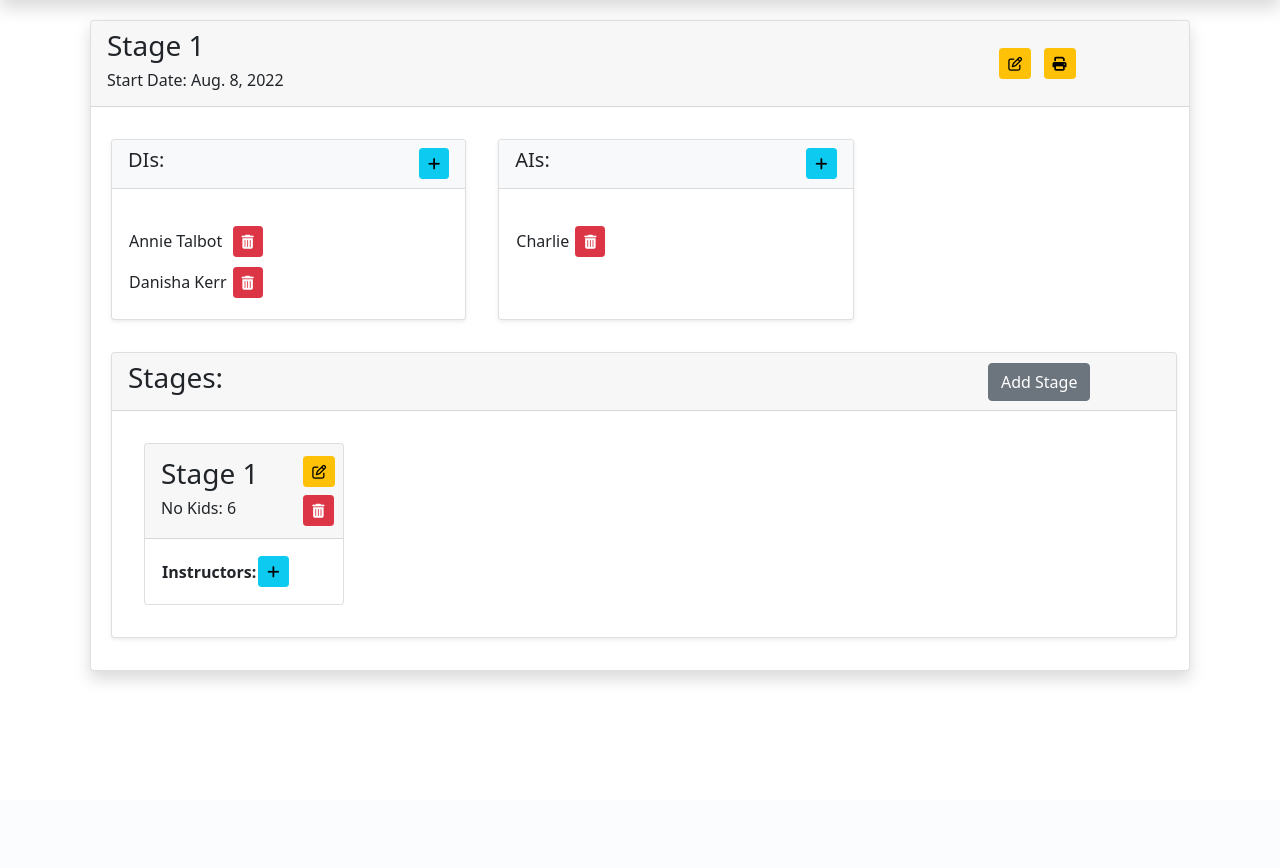
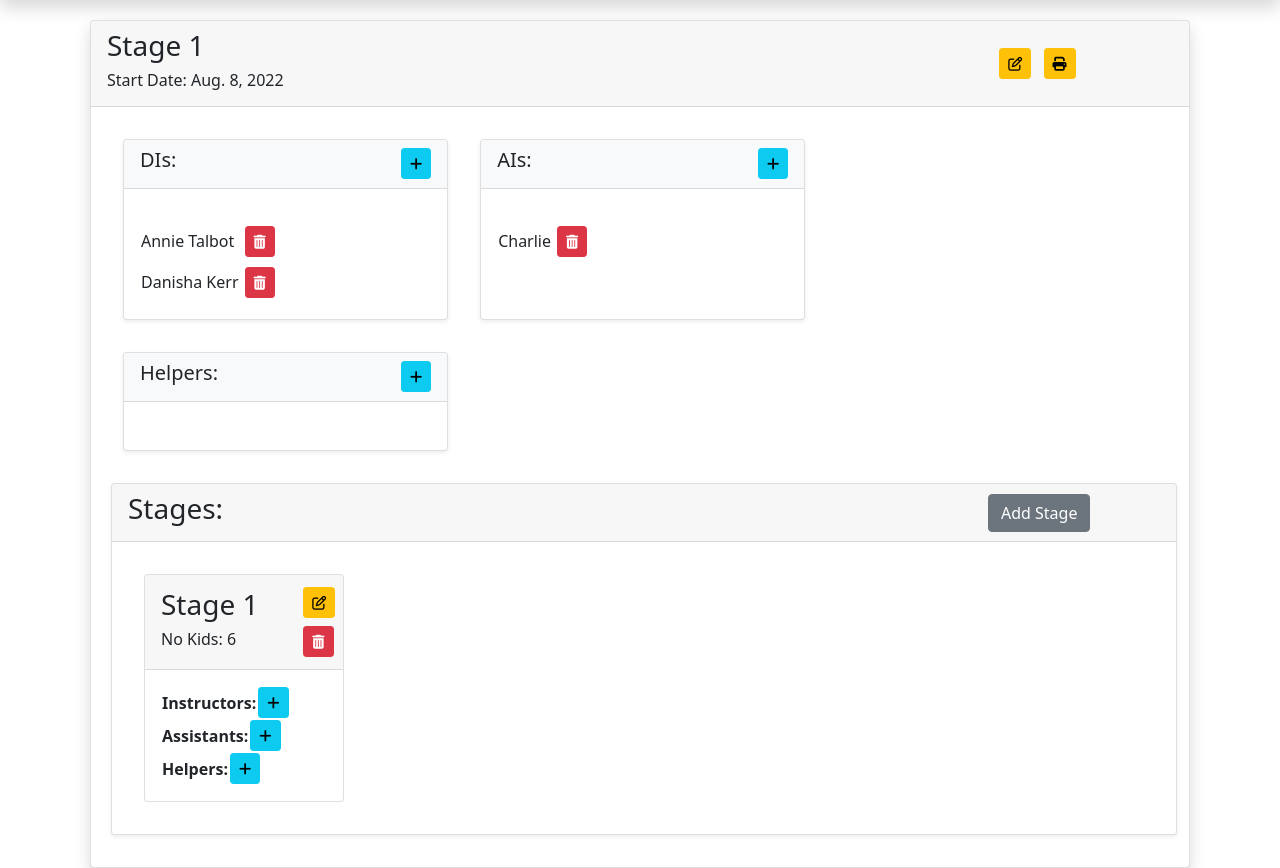
Before and after one commit to Annie-Talbot/SuttonBinghamCourseManager, a Django app: page /course/15/view in a window 1280 px wide. Shown: the part 86-954 px from the top of the page. Before the commit the page ends 767 px from the top, so only its background shows below. Run offline with Django 4.2, Linux system fonts and the light colour scheme; a user stored in the database is signed in; data comes from the database, SQL or seed files in the repository; both versions use the stored data as it was after the commit; lists and menus that the app fills with data are empty; some libraries are stand-ins or nearby versions.

Commit message:
Enabling stages to have helpers and AIs assigned to them as well

```diff
--- a/SuttonBinghamCourseManager/urls.py
+++ b/SuttonBinghamCourseManager/urls.py
@@ -23,14 +23,17 @@ from manager.views import DingyInstructorCreateView, DingyInstructorDeleteView,
     AssistantInstructorDeleteView, AssistantInstructorCreateView, \
     HelperCreateView, HelperDeleteView, HelperUpdateView, CourseCreateView, \
     CourseDeleteView, CourseUpdateView, DIAvailabilityDeleteView, \
-    StageCreateView, StageUpdateView, StageDeleteView
+    StageCreateView, StageUpdateView, StageDeleteView, \
+    AIAvailabilityDeleteView, HelperAvailabilityDeleteView
 
 urlpatterns = [
+    # General
     path('', RedirectView.as_view(pattern_name='home', permanent=True)),
     path('admin/', admin.site.urls),
     path("accounts/", include("django.contrib.auth.urls")),
     path('home/', views.home, name="home"),
 
+    # Dingy Instructor Management
     path('dingy-instructor/add', DingyInstructorCreateView.as_view(),
          name="DI-add"),
     path('dingy-instructor/delete/<int:pk>',
@@ -38,6 +41,7 @@ urlpatterns = [
     path('dingy-instructor/update/<int:pk>',
          DingyInstructorUpdateView.as_view(), name="DI-update"),
 
+    # Assistant Instructor Management
     path('assistant-instructor/add', AssistantInstructorCreateView.as_view(),
          name="AI-add"),
     path('assistant-instructor/delete/<int:pk>',
@@ -45,6 +49,7 @@ urlpatterns = [
     path('assistant-instructor/update/<int:pk>',
          AssistantInstructorUpdateView.as_view(), name="AI-update"),
 
+    # Helper Management
     path('helper/add',
          HelperCreateView.as_view(), name="helper-add"),
     path('helper/delete/<int:pk>',
@@ -52,6 +57,7 @@ urlpatterns = [
     path('helper/update/<int:pk>',
          HelperUpdateView.as_view(), name="helper-update"),
 
+    # Course General Management
     path('course/add',
          CourseCreateView.as_view(), name="course-add"),
     path('course/<int:pk>/update',
@@ -63,6 +69,7 @@ urlpatterns = [
     path('course/<int:pk>/export',
          views.course_export_view, name="course-export"),
 
+    # Course DI Availability Management
     path('course/<int:pk>/availability/DIs/add',
          views.course_availability_add_DIs,
          name="course-availability-add-DIs"),
@@ -70,16 +77,31 @@ urlpatterns = [
          DIAvailabilityDeleteView.as_view(),
          name="course-availability-remove-DI"),
 
+    # Course AI Availability Management
     path('course/<int:pk>/availability/AIs/add',
          views.course_availability_add_AIs,
          name="course-availability-add-AIs"),
+    path('course/<int:course_id>/availability/AIs/remove/<int:pk>',
+         AIAvailabilityDeleteView.as_view(),
+         name="course-availability-remove-AI"),
 
+    # Course Helper Availability Management
+    path('course/<int:pk>/availability/helpers/add',
+         views.course_availability_add_helpers,
+         name="course-availability-add-helpers"),
+    path('course/<int:course_id>/availability/helpers/remove/<int:pk>',
+         HelperAvailabilityDeleteView.as_view(),
+         name="course-availability-remove-helper"),
+
+    # Stage General Management
     path('course/<int:course_id>/stage/add',
          StageCreateView.as_view(), name='stage-create'),
     path('course/<int:course_id>/stage/<int:pk>/update',
          StageUpdateView.as_view(), name='stage-update'),
     path('course/<int:course_id>/stage/<int:pk>/delete',
          StageDeleteView.as_view(), name='stage-delete'),
+
+    # Stage DI Management
     path('course/<int:course_id>/stage/<int:stage_id>/DIs/add',
          views.stage_add_DIs,
          name='stage-add-DIs'),
@@ -87,6 +109,21 @@ urlpatterns = [
          views.stage_return_DI,
          name='stage-return-DI'),
 
+    # Stage AI Management
+    path('course/<int:course_id>/stage/<int:stage_id>/AIs/add',
+         views.stage_add_AIs,
+         name='stage-add-AIs'),
+    path('course/<int:course_id>/stage/<int:stage_id>/AIs/<int:pk>/return',
+         views.stage_return_AI,
+         name='stage-return-AI'),
+
+    # Stage Helper Management
+    path('course/<int:course_id>/stage/<int:stage_id>/helpers/add',
+         views.stage_add_helpers,
+         name='stage-add-helpers'),
+    path('course/<int:course_id>/stage/<int:stage_id>/helpers/<int:pk>/return',
+         views.stage_return_helper,
+         name='stage-return-helper'),
 ]
 
 handler404 = "manager.views.page_not_found_view"
--- a/manager/templates/course_add_staff.html
+++ b/manager/templates/course_add_staff.html
@@ -14,7 +14,7 @@
                 <fieldset>
                     <legend>Select all available DIs:</legend>
                     {% for staff in staffs %}
-                        <input type="checkbox" name="instructors[]" value={{ staff.id }}>{{ staff.name }}<br>
+                        <input type="checkbox" name="staff[]" value={{ staff.id }}>{{ staff.name }}<br>
                     {% endfor %}
                 </fieldset>
                 <br>
--- a/manager/templates/course_detail.html
+++ b/manager/templates/course_detail.html
@@ -21,8 +21,8 @@
                 </div>
             </div>
             <div class="card-body">
-                <div class="row" style="width: 100%;">
-                    <div class="card m-3 shadow-sm" style="width: 33.33%;padding: 0;">
+                <div class="row" style="width: 100%; margin: 0;">
+                    <div class="card m-3 shadow-sm" style="width: 30.5%;padding: 0;">
                         <div class="card-header sticky-top d-flex justify-content-between align-items-center mb-3 bg-light">
                             <h5 class="card-title">DIs: </h5>
                             <a class="btn btn-info btn-sm" href="{% url 'course-availability-add-DIs' pk=course.id%}">
@@ -47,10 +47,10 @@
                             </table>
                         </div>
                     </div>
-                    <div class="card m-3 shadow-sm" style="width: 33.33%;padding: 0;">
+                    <div class="card m-3 shadow-sm" style="width: 30.5%;padding: 0;">
                         <div class="card-header sticky-top d-flex justify-content-between align-items-center mb-3 bg-light">
                             <h5 class="card-title">AIs: </h5>
-                            <a class="btn btn-info btn-sm" href="{% url 'course-availability-add-DIs' pk=course.id%}">
+                            <a class="btn btn-info btn-sm" href="{% url 'course-availability-add-AIs' pk=course.id%}">
                                 <i class="fa fa-plus"></i>
                             </a>
                         </div>
@@ -60,10 +60,35 @@
                                     <tr>
                                         <td>{{ AI.staff.name }}</td>
                                         <td>
-                                            <form id="available-DI-delete-form-{{ AI.id }}" method="post" action="{% url 'course-availability-remove-DI' pk=AI.id course_id=course.id%}">
+                                            <form id="available-AI-delete-form-{{ AI.id }}" method="post" action="{% url 'course-availability-remove-AI' pk=AI.id course_id=course.id%}">
                                                 {% csrf_token %}
                                             </form>
-                                            <a class="btn btn-danger btn-sm m-1" onclick="document.getElementById('available-DI-delete-form-{{ AI.id }}').submit();">
+                                            <a class="btn btn-danger btn-sm m-1" onclick="document.getElementById('available-AI-delete-form-{{ AI.id }}').submit();">
+                                                <i class="fa fa-trash"></i>
+                                            </a>
+                                        </td>
+                                    </tr>
+                                {% endfor %}
+                            </table>
+                        </div>
+                    </div>
+                    <div class="card m-3 shadow-sm" style="width: 30.5%;padding: 0;">
+                        <div class="card-header sticky-top d-flex justify-content-between align-items-center mb-3 bg-light">
+                            <h5 class="card-title">Helpers: </h5>
+                            <a class="btn btn-info btn-sm" href="{% url 'course-availability-add-helpers' pk=course.id%}">
+                                <i class="fa fa-plus"></i>
+                            </a>
+                        </div>
+                        <div class="card-body">
+                            <table>
+                                {% for helper in helper_availability %}
+                                    <tr>
+                                        <td>{{ helper.staff.name }}</td>
+                                        <td>
+                                            <form id="available-helper-delete-form-{{ helper.id }}" method="post" action="{% url 'course-availability-remove-helper' pk=helper.id course_id=course.id%}">
+                                                {% csrf_token %}
+                                            </form>
+                                            <a class="btn btn-danger btn-sm m-1" onclick="document.getElementById('available-helper-delete-form-{{ helper.id }}').submit();">
                                                 <i class="fa fa-trash"></i>
                                             </a>
                                         </td>
@@ -127,6 +152,46 @@
                                                     </tr>
                                                 {% endfor %}
                                             </table>
+                                            <table>
+                                                <tr>
+                                                    <th>Assistants:</th>
+                                                    <th>
+                                                        <a class="btn btn-info btn-sm" href="{% url 'stage-add-AIs' course_id=course.id stage_id=stage.id%}">
+                                                            <i class="fa fa-plus"></i>
+                                                        </a>
+                                                    </th>
+                                                </tr>
+                                                {% for assistant in stage.assistantinstructoravailability_set.all %}
+                                                    <tr>
+                                                        <td>{{ assistant.staff.name }}</td>
+                                                        <td>
+                                                            <a class="btn btn-info btn-sm" href="{% url 'stage-return-AI' course_id=course.id stage_id=stage.id pk=assistant.id%}">
+                                                                <i class="fa-solid fa-arrow-turn-up"></i>
+                                                            </a>
+                                                        </td>
+                                                    </tr>
+                                                {% endfor %}
+                                            </table>
+                                            <table>
+                                                <tr>
+                                                    <th>Helpers:</th>
+                                                    <th>
+                                                        <a class="btn btn-info btn-sm" href="{% url 'stage-add-helpers' course_id=course.id stage_id=stage.id%}">
+                                                            <i class="fa fa-plus"></i>
+                                                        </a>
+                                                    </th>
+                                                </tr>
+                                                {% for helper in stage.helperavailability_set.all %}
+                                                    <tr>
+                                                        <td>{{ helper.staff.name }}</td>
+                                                        <td>
+                                                            <a class="btn btn-info btn-sm" href="{% url 'stage-return-helper' course_id=course.id stage_id=stage.id pk=helper.id%}">
+                                                                <i class="fa-solid fa-arrow-turn-up"></i>
+                                                            </a>
+                                                        </td>
+                                                    </tr>
+                                                {% endfor %}
+                                            </table>
                                         </div>
                                     </div>
                                 {% endfor %}
--- a/manager/templates/stage_add_staff.html
+++ b/manager/templates/stage_add_staff.html
@@ -14,7 +14,7 @@
                 <fieldset>
                     <legend>Select all available DIs:</legend>
                     {% for available_staff in available_staffs %}
-                        <input type="checkbox" name="instructors[]" value={{ available_staff.staff.id }}>{{ available_staff.staff.name }}
+                        <input type="checkbox" name="staff[]" value={{ available_staff.staff.id }}>{{ available_staff.staff.name }}
                         <br>
                     {% endfor %}
                 </fieldset>
--- a/manager/views.py
+++ b/manager/views.py
@@ -7,7 +7,27 @@ from django.views.generic.edit import CreateView, DeleteView, UpdateView
 from manager.forms import DingyInstructorForm, AssistantInstructorForm, \
     HelperForm, CourseForm
 from manager.models import DingyInstructor, AssistantInstructor, Helper, \
-    Course, DingyInstructorAvailability, Stage, AssistantInstructorAvailability
+    Course, DingyInstructorAvailability, Stage, \
+    AssistantInstructorAvailability, HelperAvailability
+
+
+staff = {
+    'DI': {
+        'name': 'DI',
+        'type': DingyInstructor,
+        'availability': DingyInstructorAvailability
+    },
+    'AI': {
+        'name': 'AI',
+        'type': AssistantInstructor,
+        'availability': AssistantInstructorAvailability
+    },
+    'Helper': {
+        'name': 'helper',
+        'type': Helper,
+        'availability': HelperAvailability
+    }
+}
 
 
 def home(request):
@@ -128,7 +148,8 @@ def course_export_view(request, pk):
     return HttpResponse(template.render(context, request))
 
 
-def availability_add_view(request, pk, staff_type, staff_availability):
+def availability_add_view(request, pk, staff_type, staff_availability,
+                          next_url):
     if not request.user.is_authenticated:
         return redirect('login')
     else:
@@ -143,7 +164,7 @@ def availability_add_view(request, pk, staff_type, staff_availability):
                 print(availability.staff.id)
                 staffs = staffs.exclude(id=availability.staff.id)
 
-            template = loader.get_template("course_add_DIs.html")
+            template = loader.get_template("course_add_staff.html")
             context = {
                 'title': "Add DIs",
                 'staffs': staffs,
@@ -151,7 +172,7 @@ def availability_add_view(request, pk, staff_type, staff_availability):
             }
             return HttpResponse(template.render(context, request))
         else:
-            raw_staff = request.POST.getlist('instructors[]')
+            raw_staff = request.POST.getlist('staff[]')
             course = Course.objects.filter(id=pk)[0]
             for staff_id in raw_staff:
                 staff = staff_type.objects.filter(id=staff_id)[
@@ -168,22 +189,45 @@ def availability_add_view(request, pk, staff_type, staff_availability):
                     .create(course=course,
                             staff=staff,
                             assigned=False)
-            return HttpResponseRedirect(reverse('course-availability-add-AIs',
+            return HttpResponseRedirect(reverse(next_url,
                                                 args=[course.id]))
 
 
 def course_availability_add_DIs(request, pk):
     return availability_add_view(request, pk, DingyInstructor,
-                                 DingyInstructorAvailability)
+                                 DingyInstructorAvailability,
+                                 'course-availability-add-AIs')
 
 
 def course_availability_add_AIs(request, pk):
     return availability_add_view(request, pk, AssistantInstructor,
-                                 AssistantInstructorAvailability)
+                                 AssistantInstructorAvailability,
+                                 'course-availability-add-helpers')
+
+
+def course_availability_add_helpers(request, pk):
+    return availability_add_view(request, pk, Helper,
+                                 HelperAvailability, 'course-detail')
 
 
 class DIAvailabilityDeleteView(DeleteView):
     model = DingyInstructorAvailability
+    pk_url_kwarg = 'pk'
+
+    def get_success_url(self):
+        return reverse('course-detail', args=[self.kwargs['course_id']])
+
+
+class AIAvailabilityDeleteView(DeleteView):
+    model = AssistantInstructorAvailability
+    pk_url_kwarg = 'pk'
+
+    def get_success_url(self):
+        return reverse('course-detail', args=[self.kwargs['course_id']])
+
+
+class HelperAvailabilityDeleteView(DeleteView):
+    model = HelperAvailability
     pk_url_kwarg = 'pk'
 
     def get_success_url(self):
@@ -202,6 +246,8 @@ def course_detail_view(request, pk):
         'DI_availability': DingyInstructorAvailability.objects.filter(
             course=pk, assigned=False),
         'AI_availability': AssistantInstructorAvailability.objects.filter(
+            course=pk, assigned=False),
+        'helper_availability': HelperAvailability.objects.filter(
             course=pk, assigned=False),
         'course': course,
         'stages': stages
@@ -257,47 +303,75 @@ class StageDeleteView(DeleteView):
         return super().form_valid(form)
 
 
-def stage_add_DIs(request, course_id, stage_id):
+def stage_add_staffs(request, course_id, stage_id,
+                     staff):
     if not request.user.is_authenticated:
         return redirect('login')
     else:
         if request.method == "GET":
             course = Course.objects.get(id=course_id)
-            available_DIs = DingyInstructorAvailability.objects \
+            available_staffs = staff['availability'].objects \
                 .exclude(assigned=True) \
                 .filter(course=course)
 
-            template = loader.get_template("stage_add_DIs.html")
+            template = loader.get_template("stage_add_staff.html")
             context = {
-                'title': "Add DIs",
-                'DIs': available_DIs,
+                'title': "Add staff",
+                'available_staffs': available_staffs,
                 'course': course,
             }
             return HttpResponse(template.render(context, request))
         else:
-            raw_instructors = request.POST.getlist('instructors[]')
+            raw_staffs = request.POST.getlist('staff[]')
             course = Course.objects.get(id=course_id)
-            for instructor_id in raw_instructors:
-                instructor = DingyInstructor.objects.get(id=instructor_id)
+            for staff_id in raw_staffs:
+                staff = staff['type'].objects.get(id=staff_id)
                 # ensure this combination doesnt already exist!
-                DingyInstructorAvailability.objects \
+                staff['availability'].objects \
                     .filter(course=course,
-                            instructor=instructor) \
+                            staff=staff) \
                     .update(assigned=True, stage=stage_id)
 
             return HttpResponseRedirect(reverse('course-detail',
                                                 args=[course.id]))
 
 
-def stage_return_DI(request, course_id, stage_id, pk):
+def stage_add_DIs(request, course_id, stage_id):
+    return stage_add_staffs(request, course_id, stage_id, staff['DI'])
+
+
+def stage_add_AIs(request, course_id, stage_id):
+    return stage_add_staffs(request, course_id, stage_id, staff['AI'])
+
+
+def stage_add_helpers(request, course_id, stage_id):
+    return stage_add_staffs(request, course_id, stage_id, staff['Helper'])
+
+
+def stage_return_staff(request, course_id, stage_id, pk, staff):
     if not request.user.is_authenticated:
         return redirect('login')
     else:
-        DingyInstructorAvailability.objects.filter(id=pk).update(
+        staff['availability'].objects.filter(id=pk).update(
             assigned=False,
             stage=None)
         return HttpResponseRedirect(reverse("course-detail", args=[course_id]))
 
 
+def stage_return_DI(request, course_id, stage_id, pk):
+    return stage_return_staff(request, course_id, stage_id, pk,
+                              staff['DI'])
+
+
+def stage_return_AI(request, course_id, stage_id, pk):
+    return stage_return_staff(request, course_id, stage_id, pk,
+                              staff['AI'])
+
+
+def stage_return_helper(request, course_id, stage_id, pk):
+    return stage_return_staff(request, course_id, stage_id, pk,
+                              staff['Helper'])
+
+
 def page_not_found_view(request, exception):
     return render(request, '404.html', status=404)
```
Also changed, not shown: manager/admin.py (+9 -1 lines), manager/models.py (+21 -6 lines), db.sqlite3, manager/migrations/0008_helperavailability.py (added), manager/migrations/0009_alter_helperavailability_staff.py (added).
